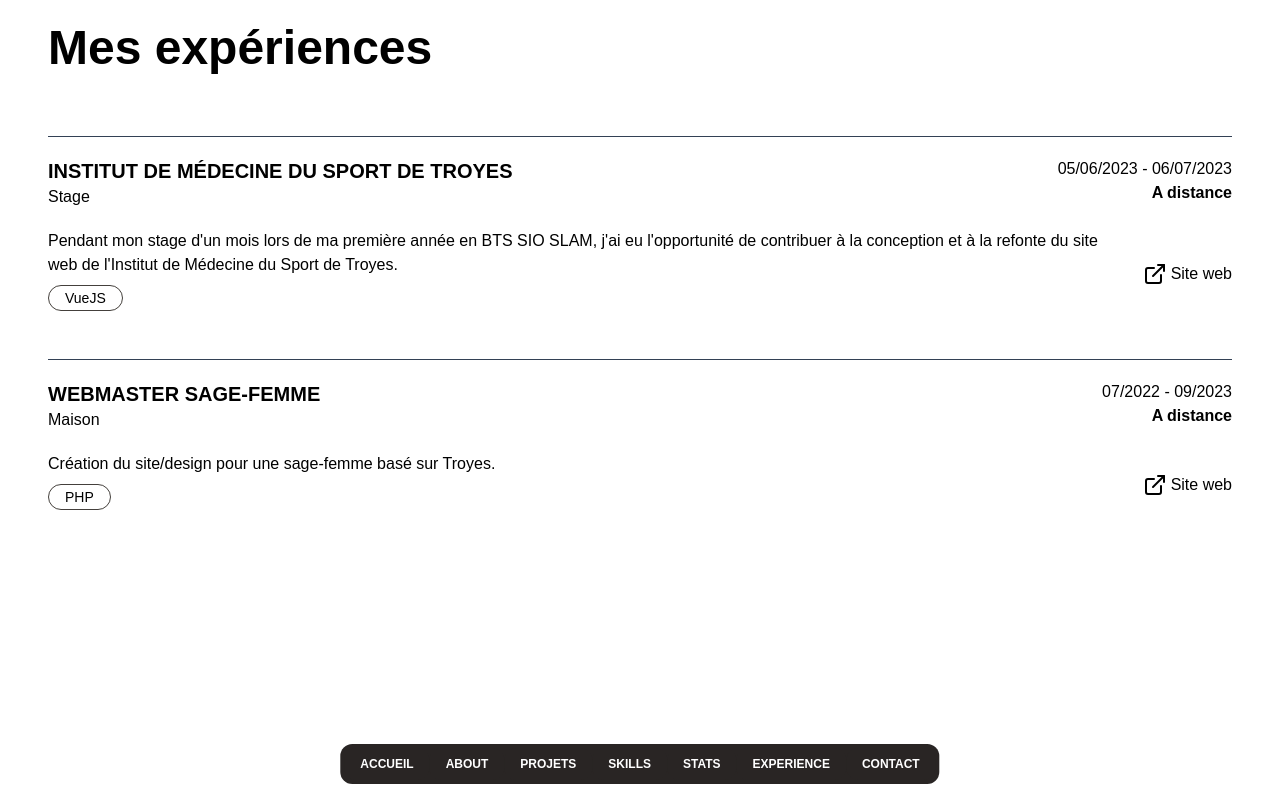
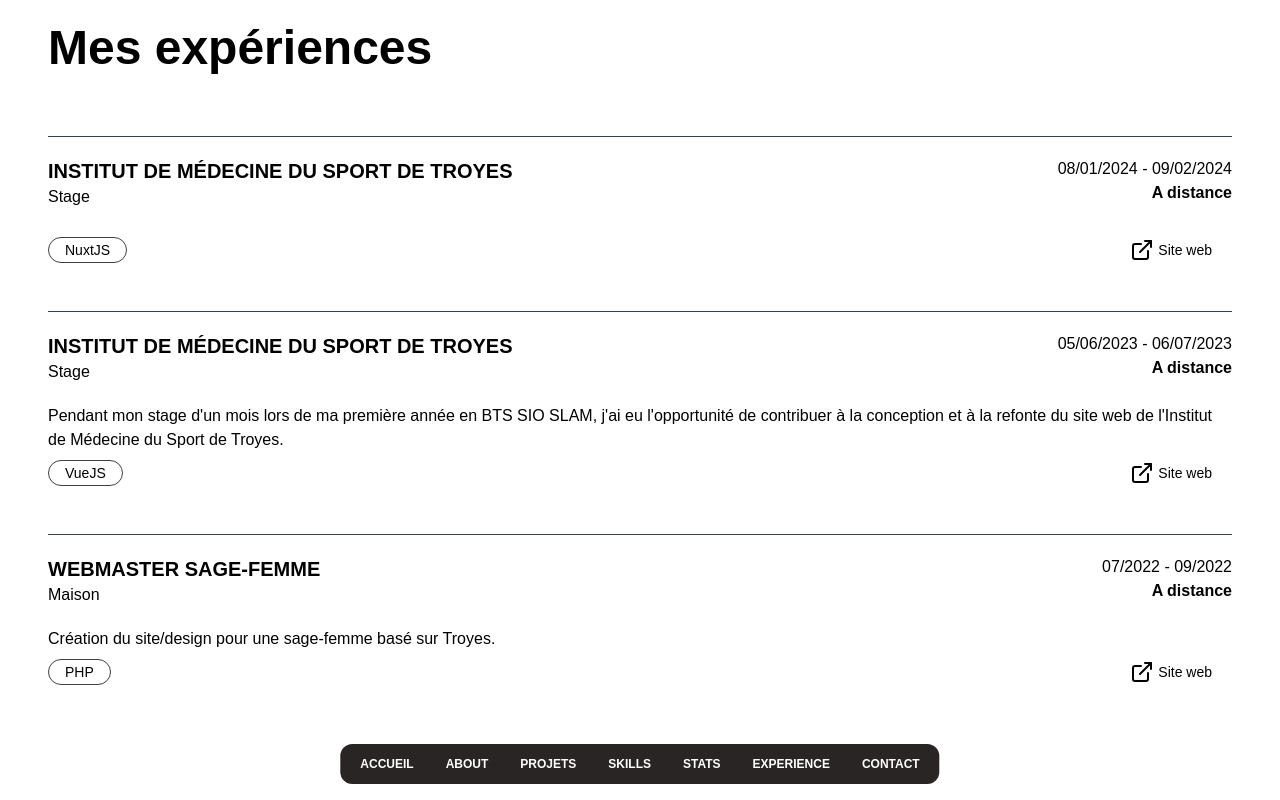
Before and after one commit to AyCoding/next-portfolio, a Next.js app: page /experience in a window 1280 px wide. Built offline with nearby package versions, Linux system fonts and the light colour scheme; a web font is replaced by a local one.

Commit message:
Update experiences

```diff
--- a/src/app/experience/page.tsx
+++ b/src/app/experience/page.tsx
@@ -9,13 +9,25 @@ export const metadata = {
 export default function Experience() {
     const EXPERIENCES = [
         {
+            id: 3,
+            name: "Institut de Médecine du Sport de Troyes",
+            type: "Stage",
+            date: "08/01/2024 - 09/02/2024",
+            location: "A distance",
+            desc: "",
+            url: "https://imstroyes.fr/",
+            languages: [
+                {id: 1, lang: "NuxtJS"}
+            ]
+        },
+        {
             id: 2,
             name: "Institut de Médecine du Sport de Troyes",
             type: "Stage",
             date: "05/06/2023 - 06/07/2023",
             location: "A distance",
             desc: "Pendant mon stage d'un mois lors de ma première année en BTS SIO SLAM, j'ai eu l'opportunité de contribuer à la conception et à la refonte du site web de l'Institut de Médecine du Sport de Troyes.",
-            url: "https://imstroyes.aymericdelange.fr/",
+            url: "https://imstroyes.fr/",
             languages: [
                 {id: 1, lang: "VueJS"}
             ]
@@ -24,7 +36,7 @@ export default function Experience() {
             id: 1,
             name: "Webmaster Sage-femme",
             type: "Maison",
-            date: "07/2022 - 09/2023",
+            date: "07/2022 - 09/2022",
             location: "A distance",
             desc: "Création du site/design pour une sage-femme basé sur Troyes.",
             url: "https://canaud-emilie-sage-femme.fr/",
@@ -57,16 +69,13 @@ export default function Experience() {
                         <div className="font-light flex-1 md:mr-5">
                             <p className="font-normal">{experience.desc}</p>
 
-                            <div className="flex gap-2 py-5 md:py-2 flex-wrap text-sm font-normal ">
+                            <div className="flex justify-between gap-2 py-5 md:py-2 flex-wrap text-sm font-normal ">
                                 {experience.languages && experience.languages.map(language => (
                                     <div key={language.id}
                                          className="border border-stone-700 gap-2 rounded-full px-4 py-0.5">
                                         {language.lang}
                                     </div>
                                 ))}
-                            </div>
-                        </div>
-
                                 {experience.url && (
                                     <Link href={experience.url}
                                           target="_blank" rel="noreferrer"
@@ -77,6 +86,8 @@ export default function Experience() {
                                 )}
                             </div>
                         </div>
+                    </div>
+                </div>
             ))}
 
         </div>
```
Lines whose indentation alone changed are shown as unchanged.
